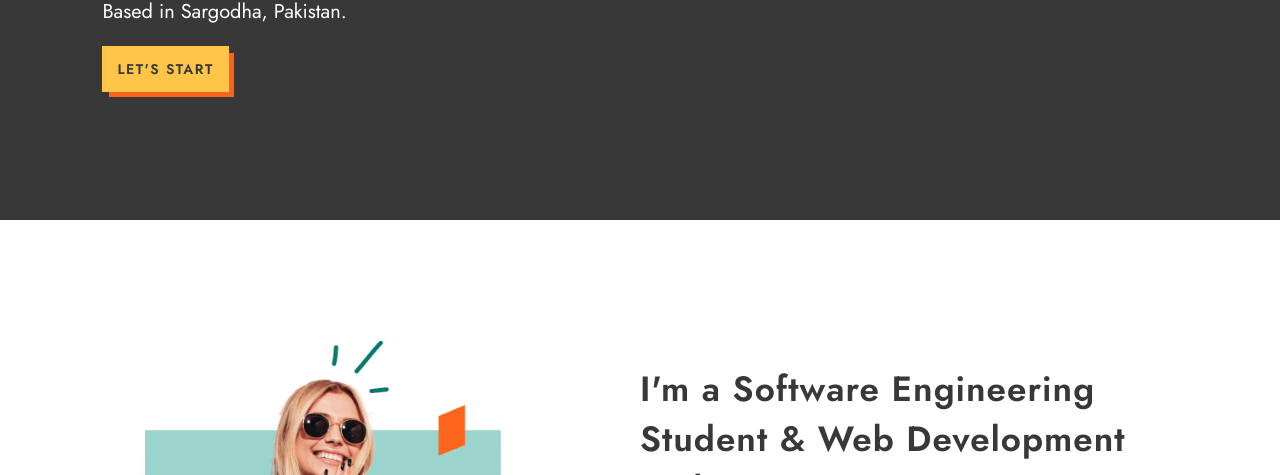
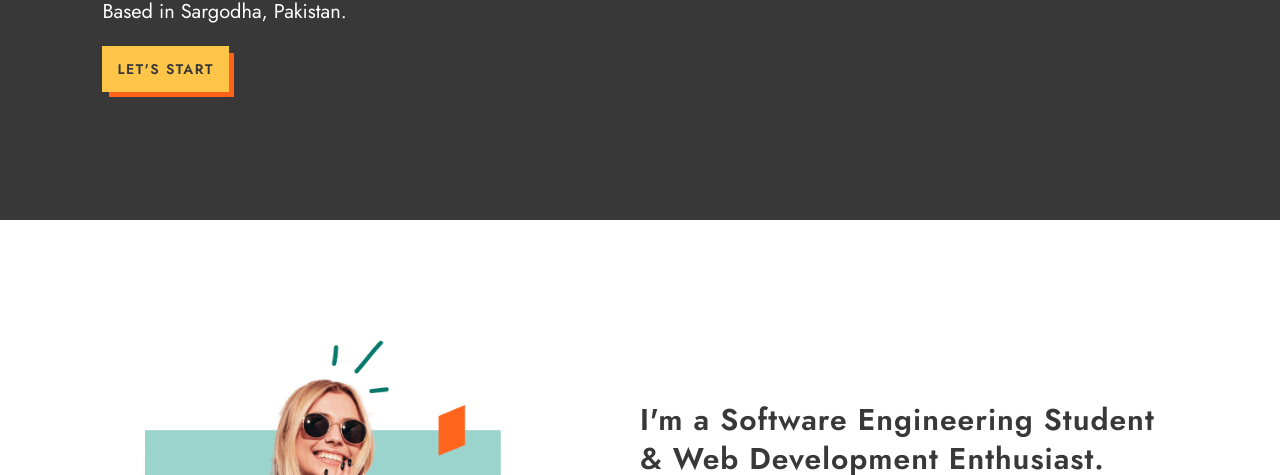
Before and after one commit to AzkaMunawar/portfolio, a plain HTML site: page index.html in a window 1280 px wide. Shown: the part 477-952 px from the top of the page. Drawn offline with nearby package versions, Linux system fonts and the light colour scheme.

Commit message:
Update index.html

```diff
--- a/index.html
+++ b/index.html
@@ -68,7 +68,7 @@
 
         <div class="about-content">
 
-            <h2>I'm a Software Engineering Student & Web Development Enthusiast.</h2>
+            <h2 class="title">I'm a Software Engineering Student & Web Development Enthusiast.</h2>
 
             <p>
                 Passionate about Full Stack Development, I'm currently mastering CSS, JavaScript and React for frontend
```
